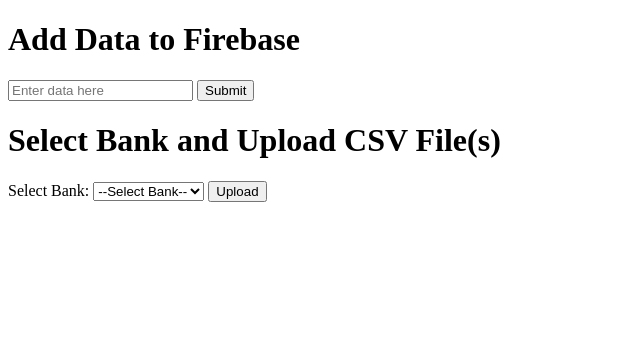
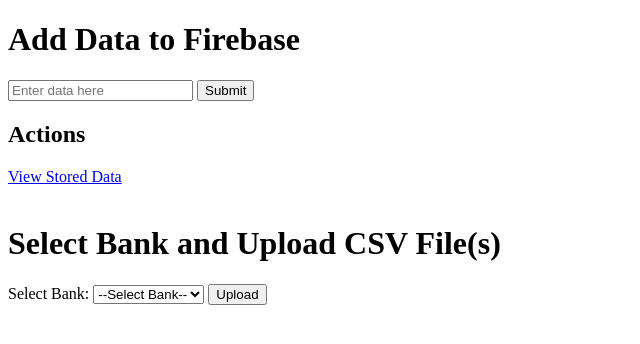
Before and after one commit to markusmuts/RahaRadar, a Flask app: page / in a window 1280 px wide. Shown: the top 344 px of the page, without its empty margins (0-640 px from the left). Run offline with Flask 3, Linux system fonts and the light colour scheme.

Commit message:
Python failide funktsionaalsus

```diff
--- a/main.py
+++ b/main.py
@@ -1,3 +1,4 @@
+from flask import Flask, render_template
 from flask import Flask, render_template, request, redirect, url_for, flash
 import pyrebase
 import pandas as pd
@@ -24,6 +25,34 @@
 @app.route("/")
 def main_page():
     return render_template("firebase.html")
+
+@app.route("/add_data", methods=["POST"])
+def add_data():
+    data = request.form.get("data")
+
+    if data:
+        try:
+            # Add data to Firebase, under 'entries'
+            db.child("entries").push({"data": data})
+            print("Data successfully pushed to Firebase:", data)  # Debug statement
+            flash("Data added successfully!")
+        except Exception as e:
+            print("Error adding data to Firebase:", e)
+            flash("There was an error adding data to Firebase.")
+    else:
+        flash("Please enter some data.")
+
+    return redirect(url_for("main_page"))
+
+@app.route("/get_data")
+def get_data():
+    # Retrieve data from Firebase
+    entries = db.child("entries").get()
+
+    # Parse data if entries are found; otherwise, provide a default empty list
+    data_list = entries.val() if entries.val() else []
+
+    return render_template("display_data.html", data=data_list)
 
 @app.route("/upload_csv", methods=["POST"])
 def upload_csv():
@@ -77,7 +106,7 @@
         flash("Please select a valid bank.")
         return redirect(url_for("main_page"))
 
-    # Render the result on a results page
+    # Render the result on the results page
     return render_template("results.html", result=result)
 
 if __name__ == "__main__":
--- a/templates/firebase.html
+++ b/templates/firebase.html
@@ -4,14 +4,6 @@
 <head>
     <meta charset="UTF-8">
     <title>Main Page</title>
-</head>
-<body>
-    <h1>Add Data to Firebase</h1>
-    <form action="/add_data" method="post">
-        <input type="text" name="data" placeholder="Enter data here">
-        <button type="submit">Submit</button>
-        <meta charset="UTF-8">
-    <title>Upload CSV Files</title>
     <script>
         function showFileInputs() {
             const bank = document.getElementById("bank").value;
@@ -21,6 +13,16 @@
     </script>
 </head>
 <body>
+    <h1>Add Data to Firebase</h1>
+    <form action="/add_data" method="post">
+        <input type="text" name="data" placeholder="Enter data here">
+        <button type="submit">Submit</button>
+    </form>
+
+    <h2>Actions</h2>
+    <a href="/get_data">View Stored Data</a>
+    <br><br>
+
     <h1>Select Bank and Upload CSV File(s)</h1>
     <form action="/upload_csv" method="post" enctype="multipart/form-data">
         <label for="bank">Select Bank:</label>
@@ -32,20 +34,19 @@
         </select>
 
         <div id="lhv-file" style="display: none;">
-            <label for="file_lhv">Lae üles LHV fail:</label>
+            <label for="file_lhv">Upload LHV File:</label>
             <input type="file" name="file_lhv" accept=".csv">
         </div>
 
         <div id="seb-swed-files" style="display: none;">
-            <label for="file_income">Lae üles tulude fail:</label>
+            <label for="file_income">Upload Income File:</label>
             <input type="file" name="file_income" accept=".csv">
 
-            <label for="file_expenses">Lae üles kulude fail:</label>
+            <label for="file_expenses">Upload Expenses File:</label>
             <input type="file" name="file_expenses" accept=".csv">
         </div>
 
         <button type="submit">Upload</button>
     </form>
-
 </body>
 </html>
```
